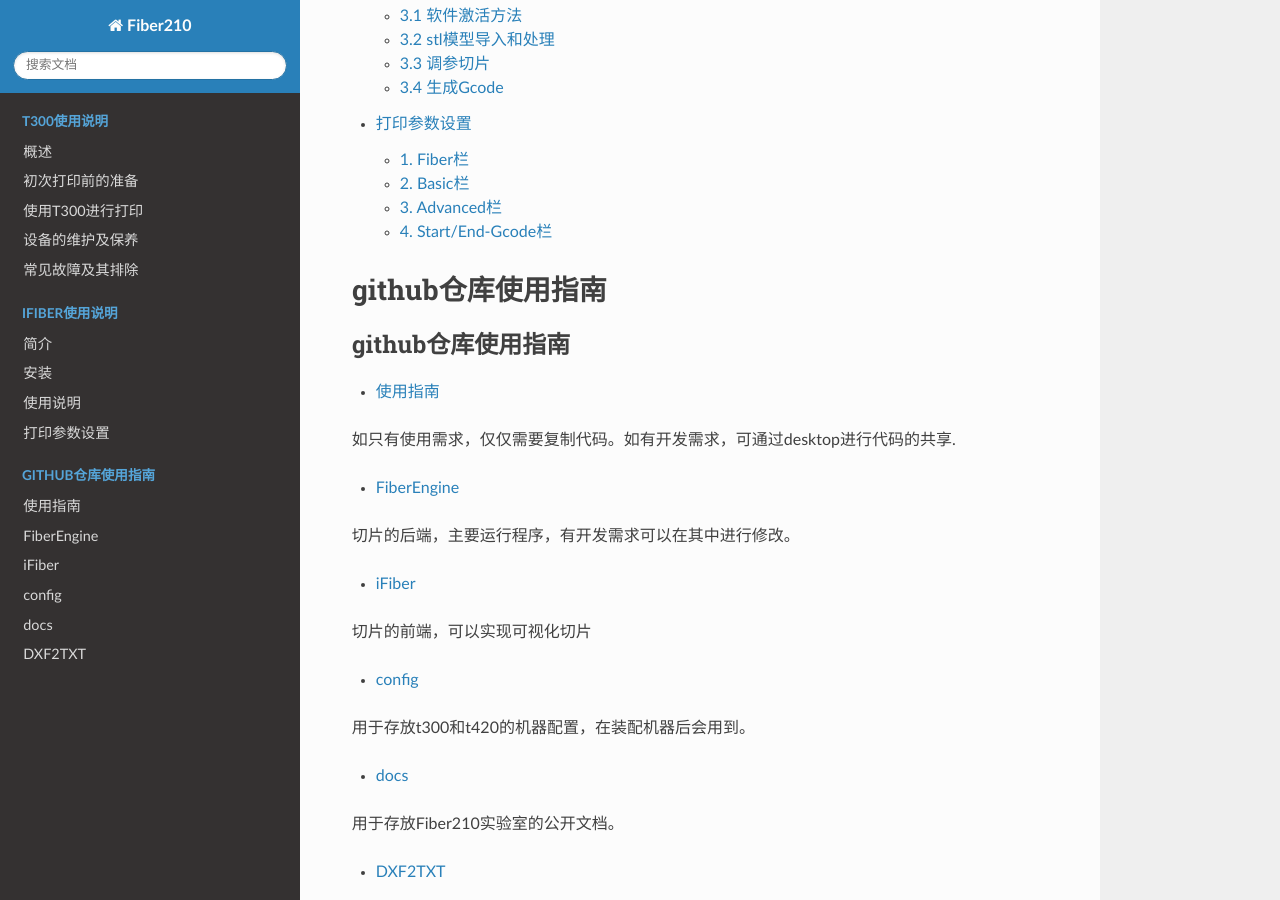
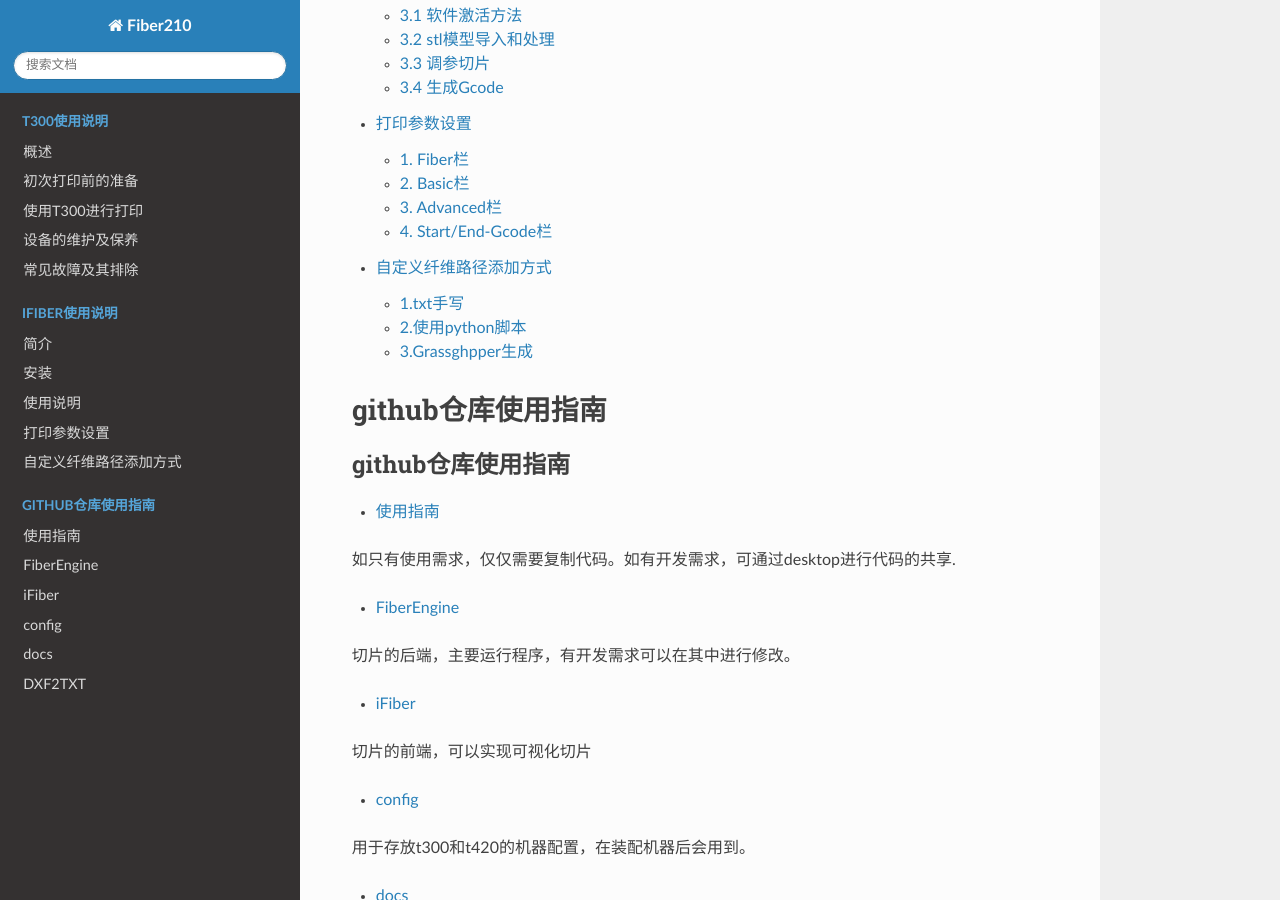
Before and after one commit to FIBER210/docs, a Sphinx documentation site: the page built from source/index.rst, in a window 1280 px wide and 900 px high, scrolled down 1356 px. Built offline with Sphinx 7.4.7 and the Read the Docs theme 3.1.0, drawn with Linux system fonts in a browser that asks for light colours; part of the change alters nothing that is shown.

Commit message:
添加自定义纤维路径方法

```diff
--- /dev/null
+++ b/source/iFiber使用说明/自定义纤维路径添加方式.rst
@@ -0,0 +1,103 @@
+自定义纤维路径添加方式
+=========================
+
+在有设计复杂模型纤维增强、特定路径纤维增强等需求的时候，我们往往需要自己绘制纤维路径并添加进模型生成gcode。
+
+通常我们打印纯塑料模型的时候需要用到模型的stl文件，在我们为该模型添加自定义纤维路径增强时，我们需要为其添加一个txt文件，用来代指碳纤维的路径。（在添加时我们需要注意txt文件和stl文件是否位置匹配）
+
+在txt文件中每行有4个值：x y z index
+
+单位是mm,具有相同index的点在同一条多段线上
+
+例如：
+
+0 0 0 1
+
+1 1 0 1
+
+表示在z=0高度上从(0,0)到(1,1)的一条线段
+
+目前我们有3中方式生成所需要用到的txt文件：
+
+- txt手写
+- 使用python脚本
+- Grassghpper生成
+
+1.txt手写
+----------------
+
+这个方法为最基本的方式，其它方法均是采用不同方法来自动生成txt文本。但txt手写的缺点是仅仅使用写一些简单的纤维路径。
+
+.. figure:: txt文本示例.png
+   :align: center
+   :name: txt文本示例
+
+   图5.1
+
+2.使用python脚本
+-----------------
+
+- 1.获得dxf文件
+    在CAD中生成单层纤维路径，选中纤维路径将其合并，如果不能合并先分解（防止打印的纤维不连续），将文件导出为dxf文件。按照需求画出一种或多种的纤维路径待后续处理。
+
+    .. figure:: cad纤维路径示例.png
+       :align: center
+       :name: cad纤维路径示例
+
+       图5.2
+
+- 2.将dxf文件变成txt文件
+    使用GitHub的DXF2TXT仓库 https://github.com/FIBER210/DXF2TXT 的dxfReader.py脚本，具体使用说明查看仓库的readme
+
+3.Grassghpper生成
+------------------------
+
+- 1.在犀牛中得到纤维路径
+
+    利用导入dxf文件或者直接在犀牛中绘制，得到需要添加的总纤维路径。（注意路径的第一层高度不为0，为层高h）最后将纤维路径的所有线段进行组合操作，如果不能合并先进行炸开操作。
+
+- 2.将纤维路径添加到Grasshopper的曲线模块中
+
+    .. figure:: 设置曲线.png
+       :align: center
+       :name: 设置曲线
+
+       图5.3
+
+
+    获得纤维生成模块为 `GitHub仓库 <https://github.com/FIBER210/docs/tree/main/extra>`_ 上的导出纤维路径.ghuser。
+
+    将该模块导入grasshopper中，把导出纤维路径.ghuser放进下图的文件夹内。
+
+    .. figure:: 导入模块.png
+       :align: center
+       :name: 导入模块
+
+       图5.4
+
+    使用该模块。
+
+    .. figure:: 使用模块.png
+       :align: center
+       :name: 使用模块
+
+       图5.5
+
+    将其与纤维生成模块相连。
+
+    .. figure:: 连接模块.png
+       :align: center
+       :name: 连接模块
+
+       图5.6
+
+
+- 3. 获得纤维路径的txt文件
+
+    双击模块中的盒子，设定保存的txt路径，点击按钮可以获得纤维路径的txt文件
+
+    .. figure:: 获得txt文件.png
+       :align: center
+       :name: 获得txt文件
+
+       图5.7
--- a/source/index.rst
+++ b/source/index.rst
@@ -32,6 +32,8 @@ iFiber使用说明
    iFiber使用说明/安装
    iFiber使用说明/使用说明
    iFiber使用说明/打印参数设置
+   iFiber使用说明/自定义纤维路径添加方式
+
 
 github仓库使用指南
 ===================
```
Also changed, not shown: source/iFiber使用说明/cad纤维路径示例.png (added), source/iFiber使用说明/txt文本示例.png (added), source/iFiber使用说明/使用模块.png (added), source/iFiber使用说明/导入模块.png (added), source/iFiber使用说明/获得txt文件.png (added), source/iFiber使用说明/设置曲线.png (added), source/iFiber使用说明/连接模块.png (added), 1 other file.
